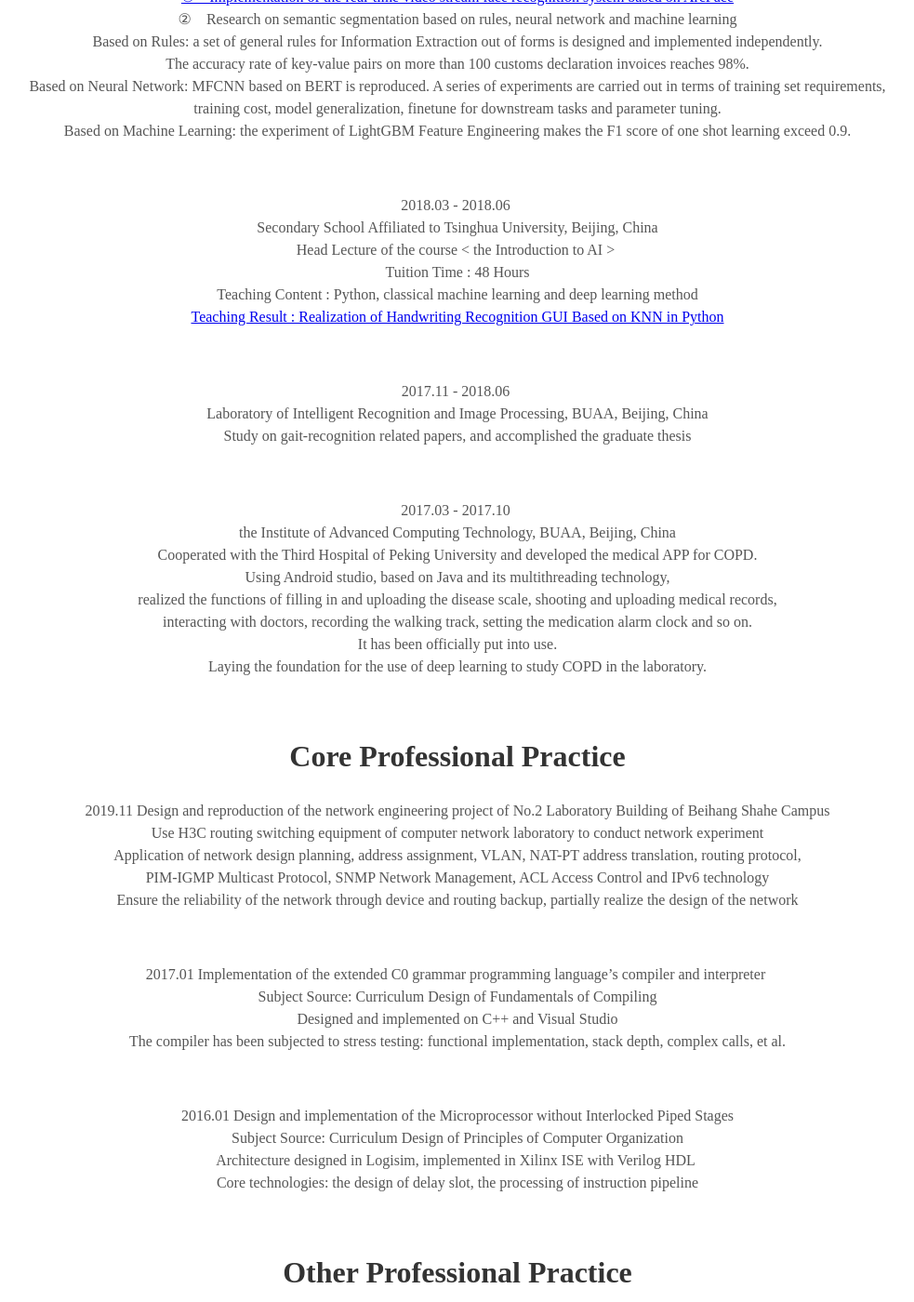
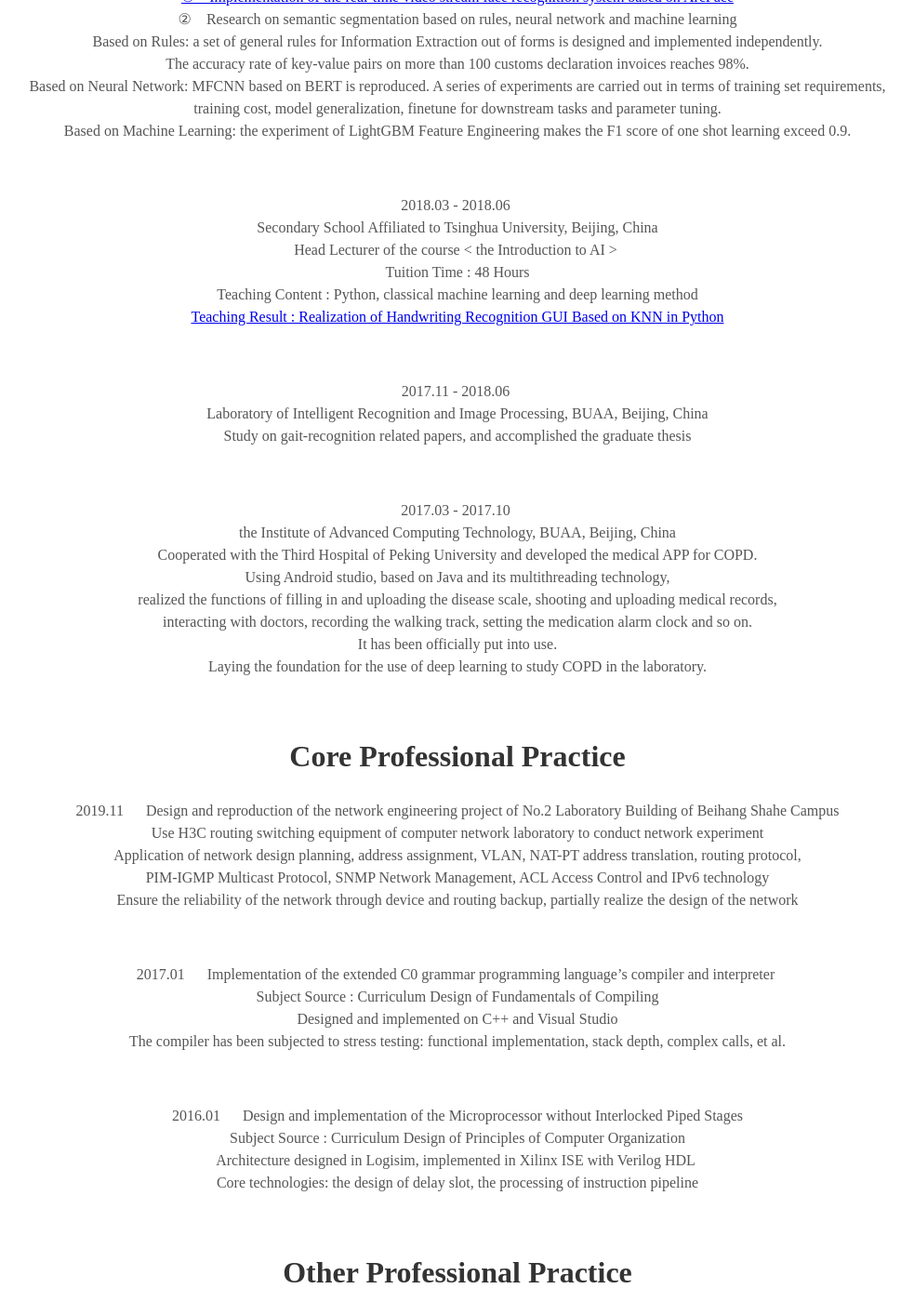
Before and after one commit to Noba1anc3/Noba1anc3.github.io, a Jekyll site: the page built from _posts/2020-07-13-Curriculum Vitae.md, in a window 1280 px wide and 1400 px high, scrolled down 2303 px. Shown: the whole window at 93% size, without its empty margins (148-1131 px from the left). Built offline with Jekyll 4.4.1, drawn with Linux system fonts in a browser that asks for light colours; some web fonts are replaced; part of the change alters nothing that is shown.

Commit message:
Update 2020-07-13-Curriculum Vitae.md

```diff
--- a/_posts/2020-07-13-Curriculum Vitae.md
+++ b/_posts/2020-07-13-Curriculum Vitae.md
@@ -75,17 +75,17 @@ Spring League of BUAA, Raytheon College E-Sports League</center>
 SKLSDE, BUAA, Beijing, China <br>
 Person In Charge <br>
 <a href="https://github.com/Noba1anc3/Faster-RCNN-TensorFlow-2">
-①　Implementation of ResNet-based Faster R-CNN based on TensorFlow 2 [2020.04] </a><br>
+①　Implementation of ResNet-based Faster R-CNN based on TensorFlow 2 [2020.04]</a><br>
 <a href="https://github.com/Noba1anc3/">
-②　Implementation of  [2020.04] </a><br>
+②　Implementation of  [2020.04]</a><br>
 <a href="https://github.com/Noba1anc3/Company-Articles-PDF-SemSeg">
-③　Make a semantic segmentation dataset of articles of association based on PDFMiner </a>,<br>
+③　Make a semantic segmentation dataset of articles of association based on PDFMiner</a>,<br>
 <a href="https://github.com/Noba1anc3/Publaynet">
-and finetune pretrained model of Publaynet based on Faster R-CNN in Detectron2 [2020.04] </a><br>
+and finetune pretrained model of Publaynet based on Faster R-CNN in Detectron2 [2020.04]</a><br>
 <a href="https://github.com/Noba1anc3/Academic-Paper-PDF-SemSeg">
-④　Semantic Segmentation of English Academic Paper based on PDFMiner [2020.02 - 2020.03] </a><br>
+④　Semantic Segmentation of English Academic Paper based on PDFMiner [2020.02 - 2020.03]</a><br>
 <a href="http://m.qpic.cn/psc?/fef49446-40e0-48c4-adcc-654c5015022c/90yfO.8bOadXEE4MiHsPn64qNm51rLgAai7.Wdd69I4jNTfeUmBiRviOWdww2JZxEQJ2WmRkpij4t73uFKp6Vw!!/b&bo=CwtABlQM.gYDCc4!&rf=viewer_4">
-⑤　Together with the team of BUAA, we participated in the "Zhihui Cup" 2019 national university financial technology innovation competition - <br> Application Research of Artificial Intelligence Multimedia Recognition and Understanding Technology in the Financial Field, <br>
+⑤　Together with the team of BUAA, we participated in the "Zhihui Cup" 2019 national university financial technology innovation competition - <br> Application Research of Artificial Intelligence Multimedia Recognition and Understanding Technology in the Financial Field,<br>
  and won the third and second prize of algorithm track. [2019] </a></center><br>
 
 <center>2019.05 - 2019.08 <br>
@@ -102,7 +102,7 @@ Based on Machine Learning: the experiment of LightGBM Feature Engineering makes
 
 <center>2018.03 - 2018.06 <br>
 Secondary School Affiliated to Tsinghua University, Beijing, China<br>
-Head Lecture of the course < the Introduction to AI > <br>
+Head Lecturer of the course < the Introduction to AI > <br>
 Tuition Time : 48 Hours  <br>
 Teaching Content : Python, classical machine learning and deep learning method <br>
 <a href="http://m.qpic.cn/psc?/fef49446-40e0-48c4-adcc-654c5015022c/90yfO.8bOadXEE4MiHsPn457z3U0oTs*AUAkgXCuuLsfjGQuzy6mTp8G2gtroLc6eSq3NqybzcRBC9K9RnjyNQ!!/b&bo=sgaAAigjIA0RCS4!&rf=viewer_4">
@@ -123,26 +123,26 @@ Laying the foundation for the use of deep learning to study COPD in the laborato
 
 ## <center> Core Professional Practice </center>
 
-<center>2019.11 Design and reproduction of the network engineering project of No.2 Laboratory Building of Beihang Shahe Campus <br>
+<center>2019.11 &nbsp;&nbsp;&nbsp;&nbsp; Design and reproduction of the network engineering project of No.2 Laboratory Building of Beihang Shahe Campus <br>
 Use H3C routing switching equipment of computer network laboratory to conduct network experiment <br>
 Application of network design planning, address assignment, VLAN, NAT-PT address translation, routing protocol, <br>
 PIM-IGMP Multicast Protocol, SNMP Network Management, ACL Access Control and IPv6 technology <br>
 Ensure the reliability of the network through device and routing backup, partially realize the design of the network </center><br>
 
-<center>2017.01 Implementation of the extended C0 grammar programming language’s compiler and interpreter <br>
-Subject Source: Curriculum Design of Fundamentals of Compiling <br>
+<center>2017.01 &nbsp;&nbsp;&nbsp;&nbsp; Implementation of the extended C0 grammar programming language’s compiler and interpreter <br>
+Subject Source : Curriculum Design of Fundamentals of Compiling <br>
 Designed and implemented on C++ and Visual Studio <br>
 The compiler has been subjected to stress testing: functional implementation, stack depth, complex calls, et al. </center><br>
 
-<center>2016.01 Design and implementation of the Microprocessor without Interlocked Piped Stages <br>
-Subject Source: Curriculum Design of Principles of Computer Organization <br>
+<center>2016.01 &nbsp;&nbsp;&nbsp;&nbsp; Design and implementation of the Microprocessor without Interlocked Piped Stages <br>
+Subject Source : Curriculum Design of Principles of Computer Organization <br>
 Architecture designed in Logisim, implemented in Xilinx ISE with Verilog HDL <br>
 Core technologies: the design of delay slot, the processing of instruction pipeline </center>
 
 ## <center> Other Professional Practice </center>
 
 <center>2019.12 &nbsp;&nbsp;&nbsp;&nbsp;&nbsp;&nbsp;&nbsp;&nbsp;&nbsp;&nbsp; Assignment of Machine Learning <br>
-<a href="https://github.com/Noba1anc3/yolov3">Detection of dangerous goods in X-ray image based on YOLO-v3 </a><br></center>
+<a href="https://github.com/Noba1anc3/yolov3">Detection of dangerous goods in X-ray image based on YOLO-v3</a><br></center>
 
 <center>2018.06 &nbsp;&nbsp;&nbsp;&nbsp;&nbsp;&nbsp;&nbsp;&nbsp;&nbsp;&nbsp; Undergraduate Graduation Project <br>
 Research of gait identification based on Generative Adversarial Networks <br></center>
```
